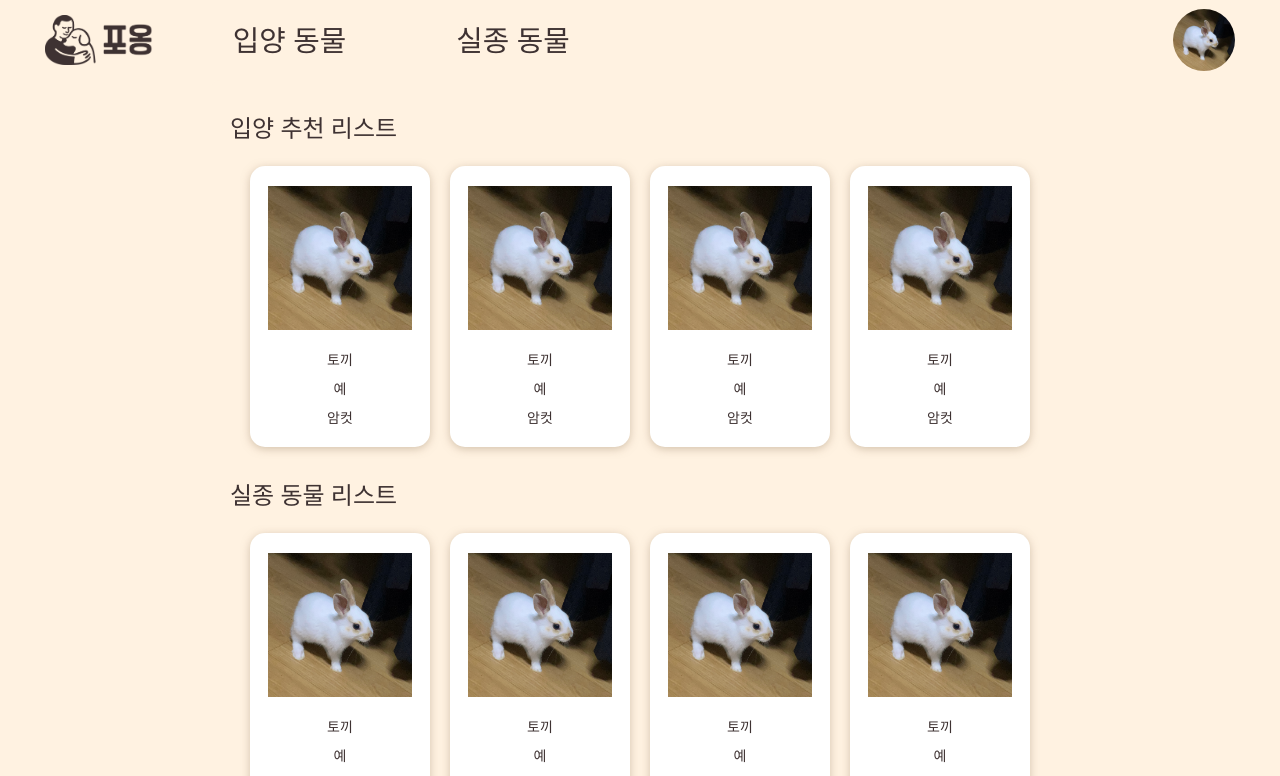
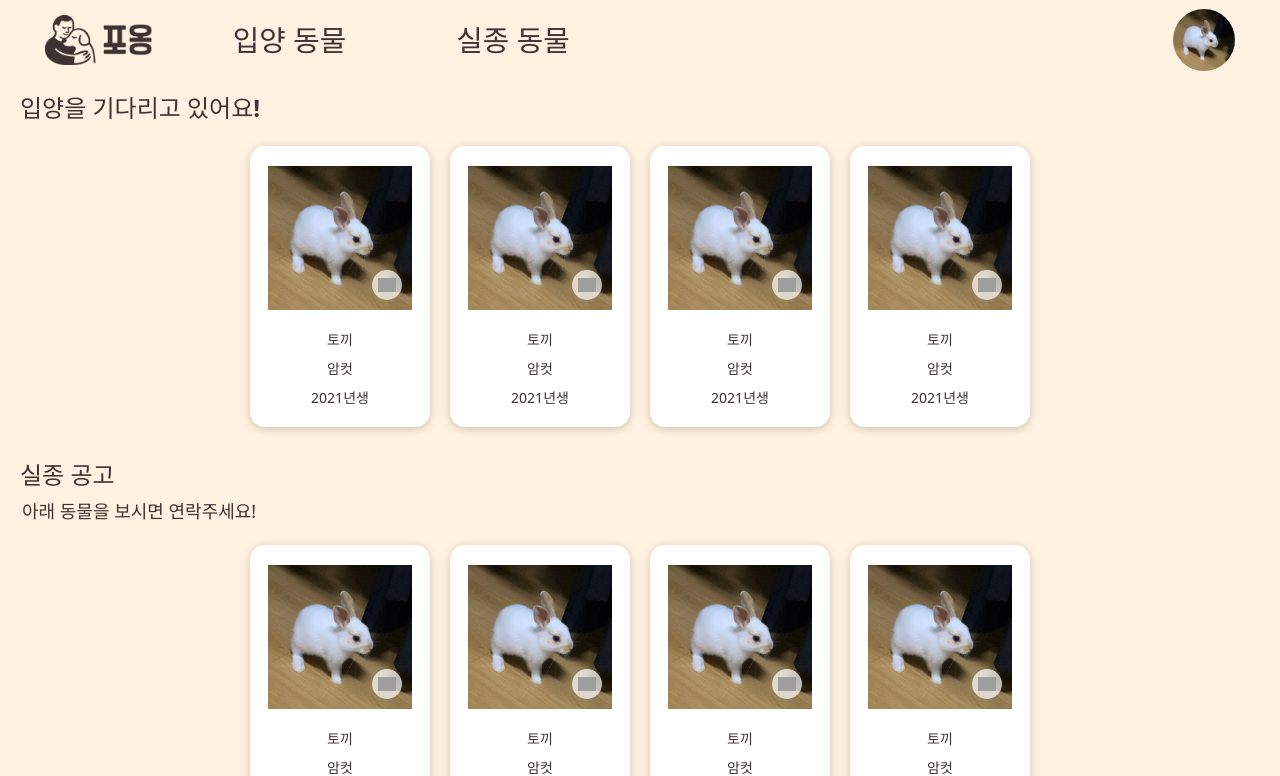
Before and after one commit to paw-ong/pawong-frontend, a React (Vite) app: page /main in a window 1280 px wide. Shown: the top 776 px of the page. Built offline with nearby package versions, Linux system fonts and the light colour scheme; grey boxes are pictures that could not be loaded; a web font is replaced by a local one.

Commit message:
[feat] mainpage, card 수정

```diff
--- a/src/components/pet/AdoptionList.jsx
+++ b/src/components/pet/AdoptionList.jsx
@@ -31,29 +31,29 @@ function AdoptionList() {
         {
           id: 1,
           upKindNm : '토끼',
-          neuterYn : '예',
           sexCd: '암컷',
+          age: '2021년생',
           imgUrl: userImage
         },
       {
         id: 2,
         upKindNm : '토끼',
-        neuterYn : '예',
         sexCd: '암컷',
+        age: '2021년생',
         imgUrl: userImage
       },
       {
         id: 3,
         upKindNm : '토끼',
-        neuterYn : '예',
         sexCd: '암컷',
+        age: '2021년생',
         imgUrl: userImage
       },
       {
         id: 4,
         upKindNm : '토끼',
-        neuterYn : '예',
         sexCd: '암컷',
+        age: '2021년생',
         imgUrl: userImage
       }
     ];
@@ -63,7 +63,7 @@ function AdoptionList() {
 
   return (
       <section className="adoption-section">
-        <h2 className="section-title">입양 추천 리스트</h2>
+        <h2 className="section-title">입양을 기다리고 있어요!</h2>
         <div className="card-container">
           {pets.map(pet => (
               <PetCard key={pet.id} pet={pet} type="adoption" />
--- a/src/components/pet/List.css
+++ b/src/components/pet/List.css
@@ -1,10 +1,11 @@
 .section-title {
   font-size: 24px;
   color: #3E3232;
-  margin: 30px 0 20px;
   text-align: left;
   padding-left: 20px;
   font-weight: bold;
+  margin-top: 10px;
+  margin-bottom: 20px;
 }
 
 .card-container {
@@ -19,7 +20,12 @@
   box-sizing: border-box;
 }
 
-.adoption-section, .lost-animal-section {
+.adoption-section {
+  margin-top: 0;
+  margin-bottom: 30px;
+}
+
+.lost-animal-section {
   margin-bottom: 30px;
 }
 
@@ -28,3 +34,11 @@
     gap: 15px;
   }
 }
+
+.sub-title {
+  font-size: 18px;
+  color: #3E3232;
+  margin: -15px 0 20px;
+  text-align: left;
+  padding-left: 22px;
+}
--- a/src/components/pet/LostAnimalList.jsx
+++ b/src/components/pet/LostAnimalList.jsx
@@ -31,29 +31,29 @@ function LostAnimalList() {
       {
         id: 1,
         upKindNm : '토끼',
-        neuterYn : '예',
         sexCd: '암컷',
+        age: '2021년생',
         imgUrl: userImage
       },
       {
         id: 2,
         upKindNm : '토끼',
-        neuterYn : '예',
         sexCd: '암컷',
+        age: '2021년생',
         imgUrl: userImage
       },
       {
         id: 3,
         upKindNm : '토끼',
-        neuterYn : '예',
         sexCd: '암컷',
+        age: '2021년생',
         imgUrl: userImage
       },
       {
         id: 4,
         upKindNm : '토끼',
-        neuterYn : '예',
         sexCd: '암컷',
+        age: '2021년생',
         imgUrl: userImage
       }
     ];
@@ -62,7 +62,8 @@ function LostAnimalList() {
 
   return (
       <section className="lost-animal-section">
-        <h2 className="section-title">실종 동물 리스트</h2>
+        <h2 className="section-title">실종 공고</h2>
+        <p className="sub-title">아래 동물을 보시면 연락주세요!</p>
         <div className="card-container">
           {pets.map(pet => (
               <PetCard key={pet.id} pet={pet} type={"lostAnimal"} />
--- a/src/components/pet/PetCard.css
+++ b/src/components/pet/PetCard.css
@@ -13,6 +13,7 @@
   align-items: center;
   margin: 0;
   cursor: pointer;
+  position: relative;
 }
 
 .card:hover {
@@ -43,6 +44,44 @@
   object-position: center;
 }
 
+.favorite-btn {
+  position: absolute;
+  bottom: 10px;
+  right: 10px;
+  background-color: rgba(255, 255, 255, 0.7);
+  border: none;
+  border-radius: 50%;
+  width: 30px;
+  height: 30px;
+  display: flex;
+  justify-content: center;
+  align-items: center;
+  cursor: pointer;
+  z-index: 10;
+  transition: all 0.3s ease;
+  padding: 0;
+  outline: none;
+}
+
+.favorite-btn:hover {
+  transform: scale(1.1);
+}
+
+.favorite-btn:active {
+  background-color: rgba(255, 255, 255, 0.8);
+}
+
+.favorite-btn:focus {
+  outline: none;
+  border: none;
+}
+
+.favorite-icon {
+  width: 18px;
+  height: 18px;
+  object-fit: contain;
+}
+
 .card-content {
   padding: 15px;
   flex-grow: 1;
@@ -53,7 +92,7 @@
   width: 100%;
 }
 
-.pet-upKindNm, .pet-neuterYn, .pet-sexCd {
+.pet-upKindNm, .pet-sexCd, .pet-age {
   font-size: 14px;
   margin: 4px 0;
   text-align: center;
@@ -70,7 +109,7 @@
 }
 
 .card:hover .pet-upKindNm,
-.card:hover .pet-neuterYn,
-.card:hover .pet-sexCd {
+.card:hover .pet-sexCd,
+.card:hover .pet-age {
   color: #A79277
 }
--- a/src/components/pet/PetCard.jsx
+++ b/src/components/pet/PetCard.jsx
@@ -1,18 +1,86 @@
-import React from "react";
+import React, {useEffect, useState} from "react";
 import {Link} from 'react-router-dom';
 import './PetCard.css';
+import likeImg from '../../assets/images/like/like.png';
+import unlikeImg from '../../assets/images/like/unlike.png';
 
 function PetCard({ pet, type }) {
+  const [isLoggedIn, setIsLoggedIn] = useState(false);
+  const [isFavorite, setIsFavorite] = useState(false);
+
+  useEffect(() => {
+    const userToken = localStorage.getItem('userToken');
+    setIsLoggedIn(!!userToken);
+
+    // if (userToken) {
+    //   fetch('api 링크',{
+    //     headers: {
+    //       'Authorization': `Bearer ${userToken}`
+    //     }
+    //   })
+    //   .then(response => response.json())
+    //   .then(data => {
+    //     setIsFavorite(data.isFavorite)
+    //   })
+    //   .catch(error => console.error('찜 상태 확인 실패: ', error));
+    // }
+  }, [pet.id]);
+
+  const handleFavoriteClick = (e) => {
+    e.preventDefault();
+    setIsFavorite(!isFavorite);
+
+    // const userToken = localStorage.getItem('userToken');
+    //
+    // if (!userToken) {
+    //   alert('로그인이 필요한 서비스입니다!');
+    //   return;
+    // }
+    //
+    // fetch(`api 링크/${isFavorite ? 'remove' : 'add'}`, {
+    //   method: 'POST',
+    //   headers: {
+    //     'Content-Type': 'application/json',
+    //     'Authorization': `Bearer ${userToken}`
+    //   },
+    //   body: JSON.stringify({
+    //     petId: pet.id,
+    //     petType: type
+    //   })
+    // })
+    // .then(response => {
+    //     if (!response.ok) {
+    //       throw new Error('찜 처리 실패');
+    //     }
+    //     return response.json();
+    // })
+    // .then(data => {
+    //   console.log('찜 처리 성공: ', data);
+    // })
+    // .catch(error => {
+    //   console.error('찜 처리 실패: ', error);
+    //   setIsFavorite(!isFavorite);
+    // });
+  };
+
   return (
       <Link to={`/${type}/detail/${pet.id}`} className="card-link">
         <div className="card">
           <div className="card-img-container">
             <img src={pet.imgUrl} alt={pet.name || '동물 사진'} className="card-img"/>
+            {/*{isLoggedIn && (*/}
+              <button className={`favorite-btn ${isFavorite ? 'active' : ''}`} onClick={handleFavoriteClick}>
+              <img src={isFavorite ? likeImg : unlikeImg}
+                   alt={isFavorite ? "찜 해제" : "찜 하기"}
+                   className="favorite-icon"
+              />
+              </button>
+            {/*)}*/}
           </div>
           <div className="card-content">
             <p className="pet-upKindNm">{pet.upKindNm || '정보 없음'}</p>
-            <p className="pet-neuterYn">{pet.neuterYn || '정보 없음'}</p>
             <p className="pet-sexCd">{pet.sexCd || '정보 없음'}</p>
+            <p className="pet-age">{pet.age || '정보 없음'}</p>
           </div>
         </div>
       </Link>
--- a/src/pages/MainPage.css
+++ b/src/pages/MainPage.css
@@ -7,11 +7,3 @@
   display: flex;
   flex-direction: column;
 }
-
-.lists-container {
-  max-width: 900px;
-  margin: 0 auto;
-  background-color: #FFF2E1;
-  border-radius: 10px;
-  padding-bottom: 20px;
-}
```
Also changed, not shown: src/assets/images/like/like.png (added).
